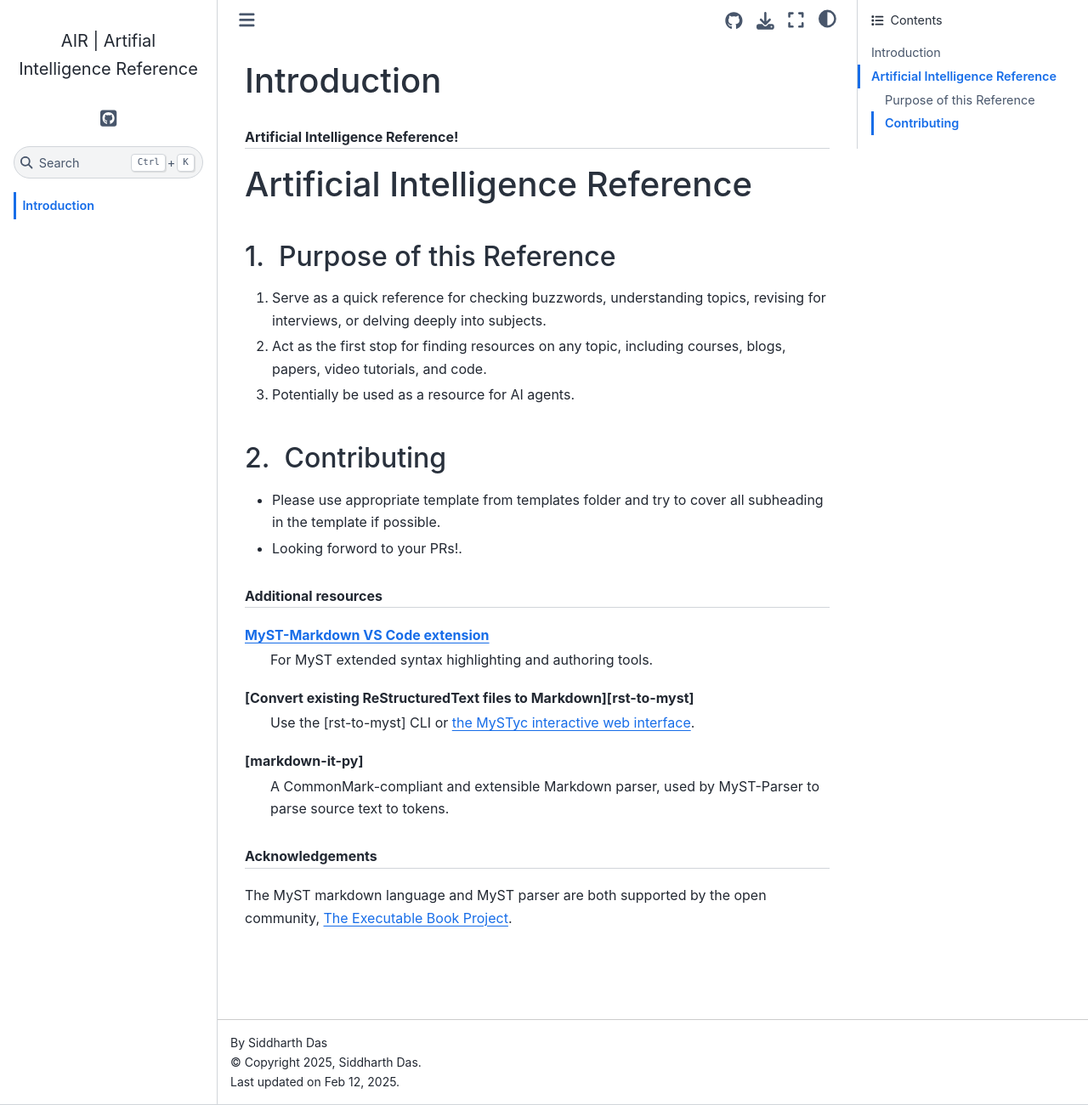
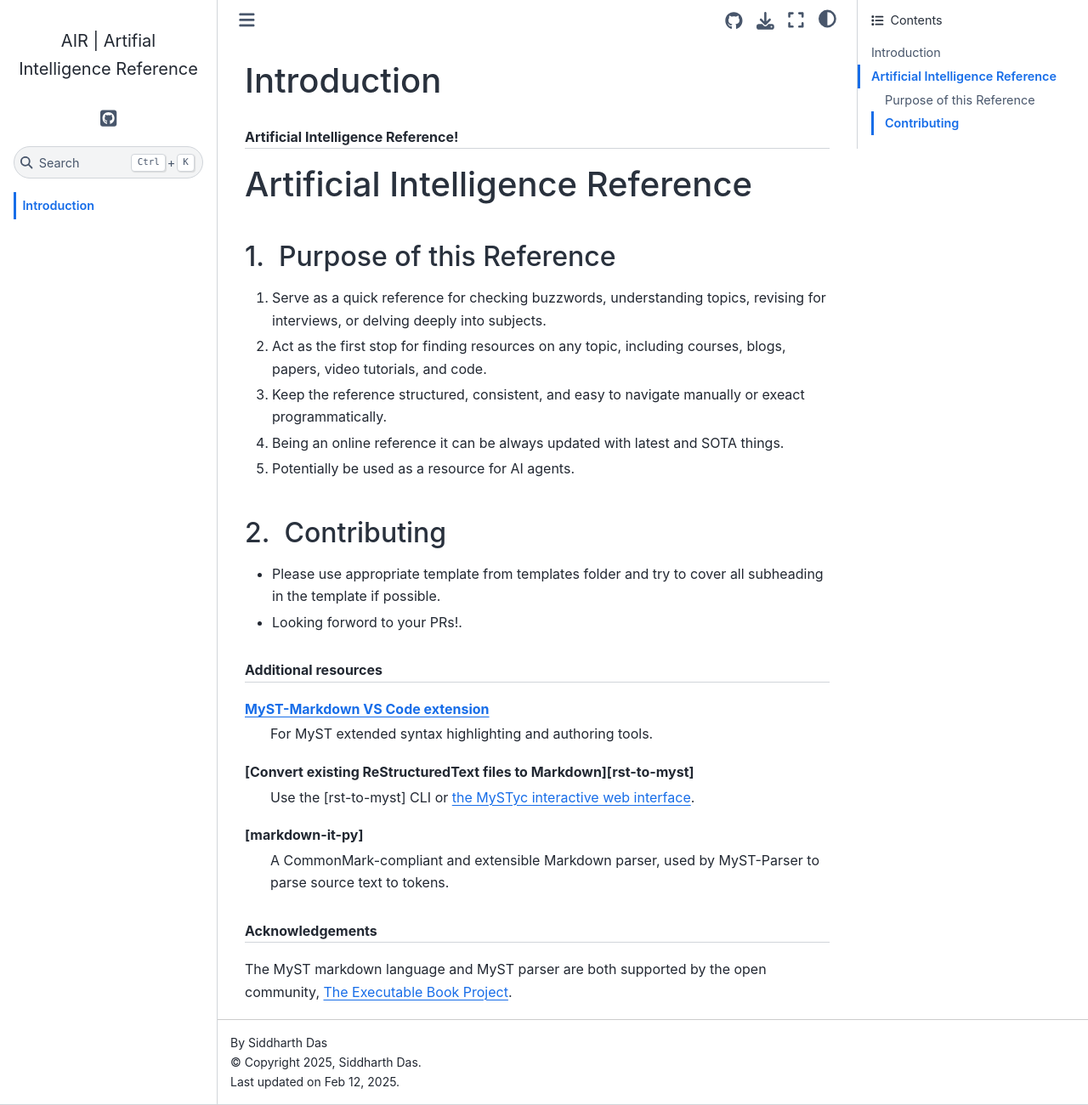
Before and after one commit to siddas27/AIR, a Sphinx documentation site: the page built from docs/index.md, in a window 1280 px wide and 1300 px high. Shown: the whole window at 85% size. Built offline with Sphinx 7.4.7 and the Sphinx Book theme 1.1.4, drawn with Linux system fonts in a browser that asks for light colours.

Commit message:
update links

```diff
--- a/docs/index.md
+++ b/docs/index.md
@@ -12,7 +12,9 @@ sd_hide_title: true
 
 1. Serve as a quick reference for checking buzzwords, understanding topics, revising for interviews, or delving deeply into subjects.
 2. Act as the first stop for finding resources on any topic, including courses, blogs, papers, video tutorials, and code.
-3. Potentially be used as a resource for AI agents.
+3. Keep the reference structured, consistent, and easy to navigate manually or exeact programmatically.
+4. Being an online reference it can be always updated with latest and SOTA things.
+5. Potentially be used as a resource for AI agents.
 
 ## Contributing
 
```
Also changed, not shown: README.md (+2 -2 lines).
